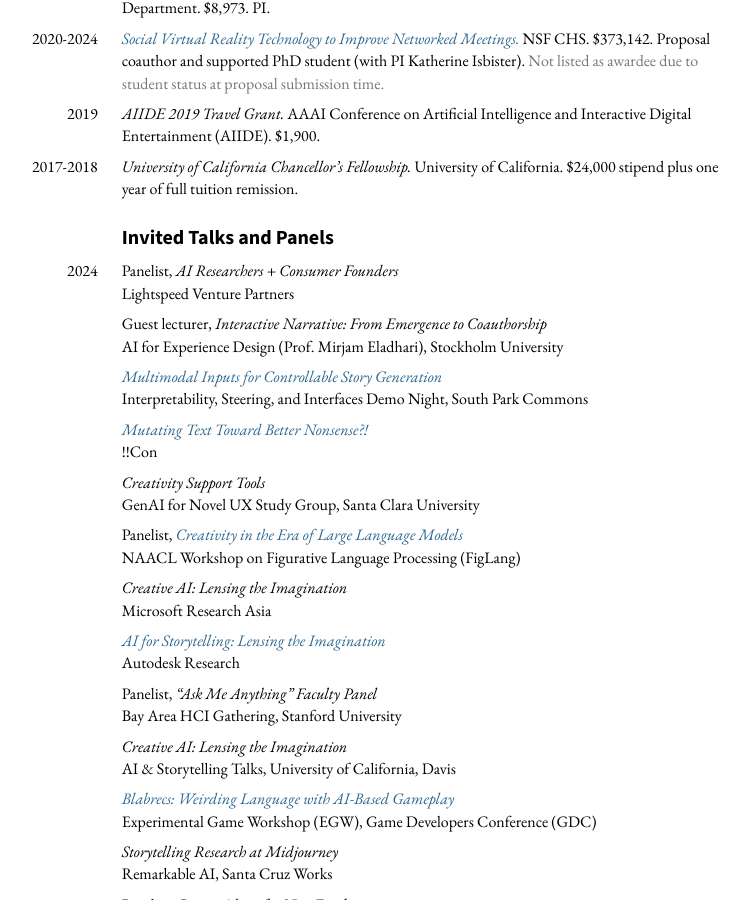
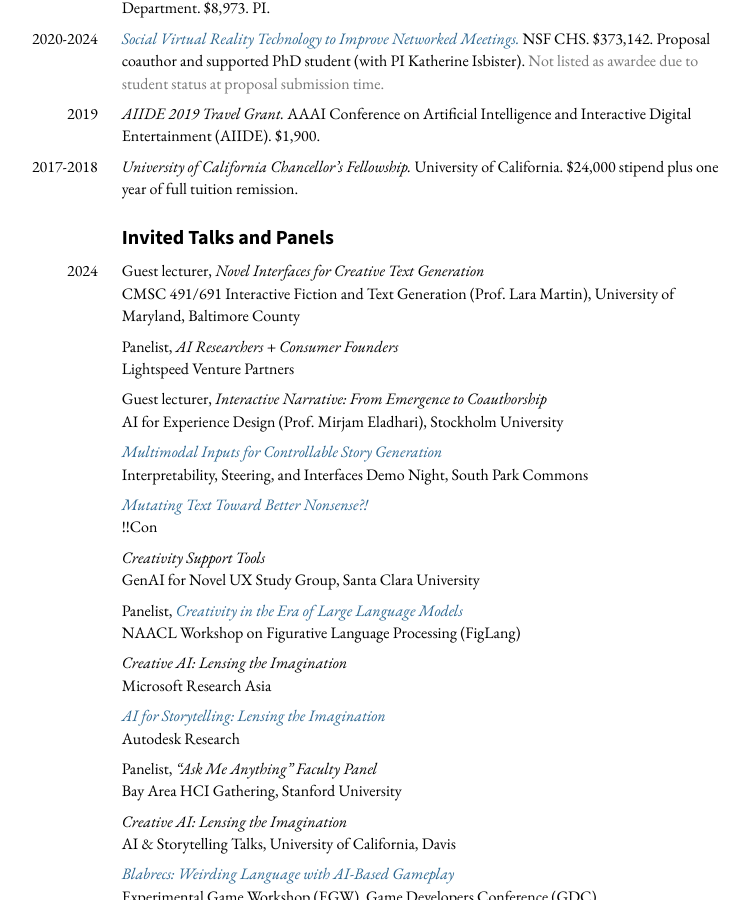
Before and after one commit to mkremins/mkremins.github.io, a Jekyll site: the page built from cv/index.html, in a window 1280 px wide and 900 px high, scrolled down 6920 px. Shown: the whole window, without its empty margins (261-1010 px from the left). Built offline with Jekyll 4.4.1, drawn with Linux system fonts in a browser that asks for light colours.

Commit message:
Add guest lecture for Lara's class

```diff
--- a/_data/talks.json
+++ b/_data/talks.json
@@ -1,4 +1,12 @@
 [
+{
+  "title": "Novel Interfaces for Creative Text Generation",
+  "url": "",
+  "year": "2024",
+  "venue": "UMBC CMSC 491/691",
+  "venue_long": "CMSC 491/691 Interactive Fiction and Text Generation (Prof. Lara Martin), University of Maryland, Baltimore County",
+  "type": "guest_lecture",
+},
 {
   "title": "AI Researchers + Consumer Founders",
   "url": "",
```
